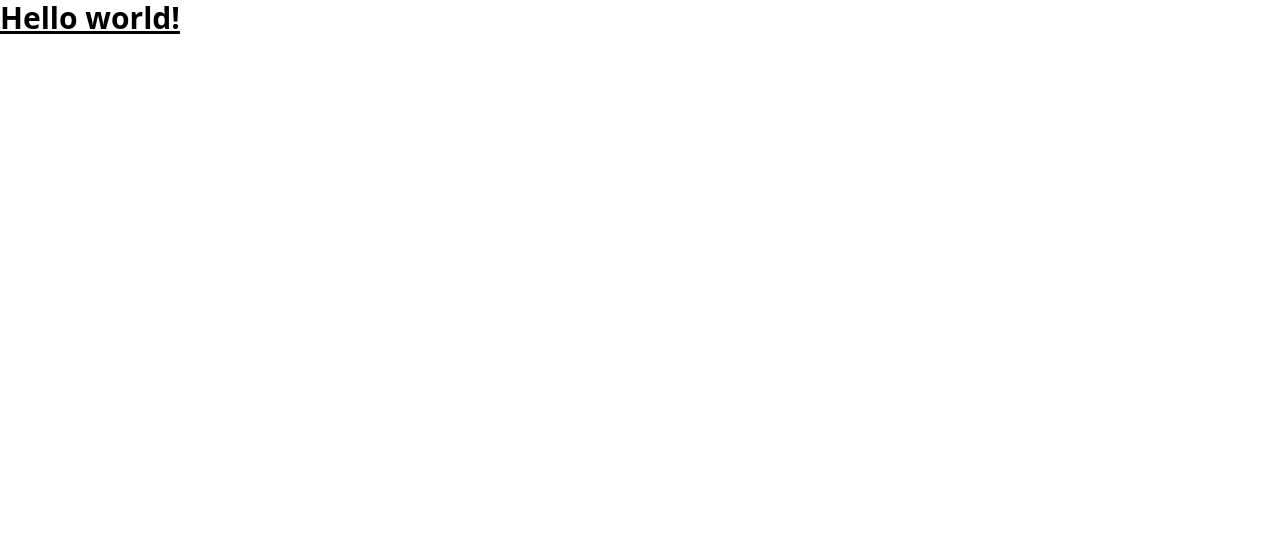
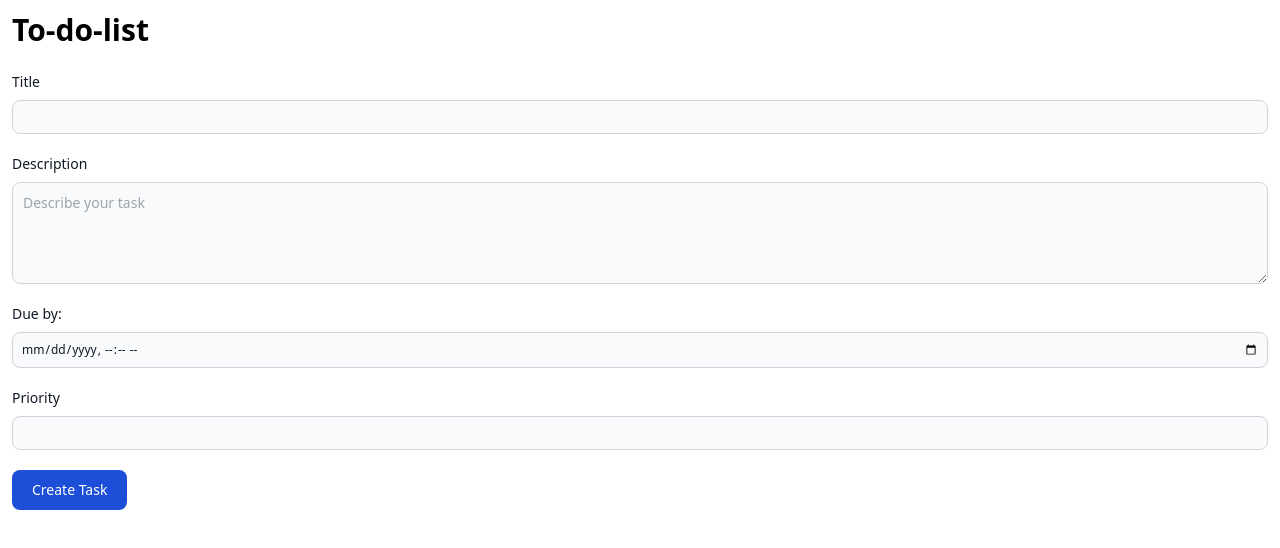
Before and after one commit to aliaizad72/to-do-list, a website built with Parcel: page src/index.html in a window 1280 px wide. Built offline with nearby package versions, Linux system fonts and the light colour scheme.

Commit message:
Scaffold the forms for todos

```diff
--- a/package.json
+++ b/package.json
@@ -10,8 +10,9 @@
     "postcss": "^8.4.47",
     "tailwindcss": "^3.4.13"
   },
-  "scripts" : {
+  "scripts": {
     "start": "parcel src/index.html",
     "build": "parcel build src/index.html"
-  }
+  },
+  "dependencies": {}
 }
--- a/src/index.html
+++ b/src/index.html
@@ -7,8 +7,29 @@
   <script type="module" src="index.js"></script>
 </head>
 <body>
-  <h1 class="text-3xl font-bold underline">
-    Hello world!
+  <h1 class="text-3xl font-bold p-3">
+    To-do-list
   </h1>
+  <div class="p-3">
+    <form action="" class="">
+      <div class="mb-5">
+        <label for="title" class="block mb-2 text-sm font-medium text-gray-900">Title</label>
+        <input type="text" id="title" class="block w-full p-2 text-gray-900 border border-gray-300 rounded-lg bg-gray-50 text-xs focus:ring-blue-500 focus:border-blue-500 outline-none">
+      </div>
+      <div class="mb-5">
+        <label for="description" class="block mb-2 text-sm font-medium text-gray-900">Description</label>
+        <textarea id="description" rows="4" class="block p-2.5 w-full text-sm text-gray-900 bg-gray-50 rounded-lg border border-gray-300 focus:ring-blue-500 focus:border-blue-500 outline-none" placeholder="Describe your task"></textarea>
+      </div>
+      <div class="mb-5">
+        <label for="dueDate" class="block mb-2 text-sm font-medium text-gray-900">Due by:</label>
+        <input type="datetime-local" id="dueDate" class="block w-full p-2 text-gray-900 border border-gray-300 rounded-lg bg-gray-50 text-xs focus:ring-blue-500 focus:border-blue-500 outline-none">
+      </div>
+      <div class="mb-5">
+        <label for="title" class="block mb-2 text-sm font-medium text-gray-900">Priority</label>
+        <input type="number" id="title" class="block w-full p-2 text-gray-900 border border-gray-300 rounded-lg bg-gray-50 text-xs focus:ring-blue-500 focus:border-blue-500 outline-none">
+      </div>
+      <input type="submit" value="Create Task" class="text-white bg-blue-700 hover:bg-blue-800 focus:ring-4 focus:ring-blue-300 font-medium rounded-lg text-sm px-5 py-2.5 me-2 mb-2">
+    </form>
+  </div>
 </body>
 </html>
--- a/src/index.js
+++ b/src/index.js
@@ -0,0 +1 @@
+import todo from "./todo"
--- /dev/null
+++ b/src/todo.js
@@ -0,0 +1,8 @@
+export default function createPost(title, description, dueDate, priority) {
+  return {
+    title,
+    description,
+    dueDate,
+    priority
+  }
+}
```
